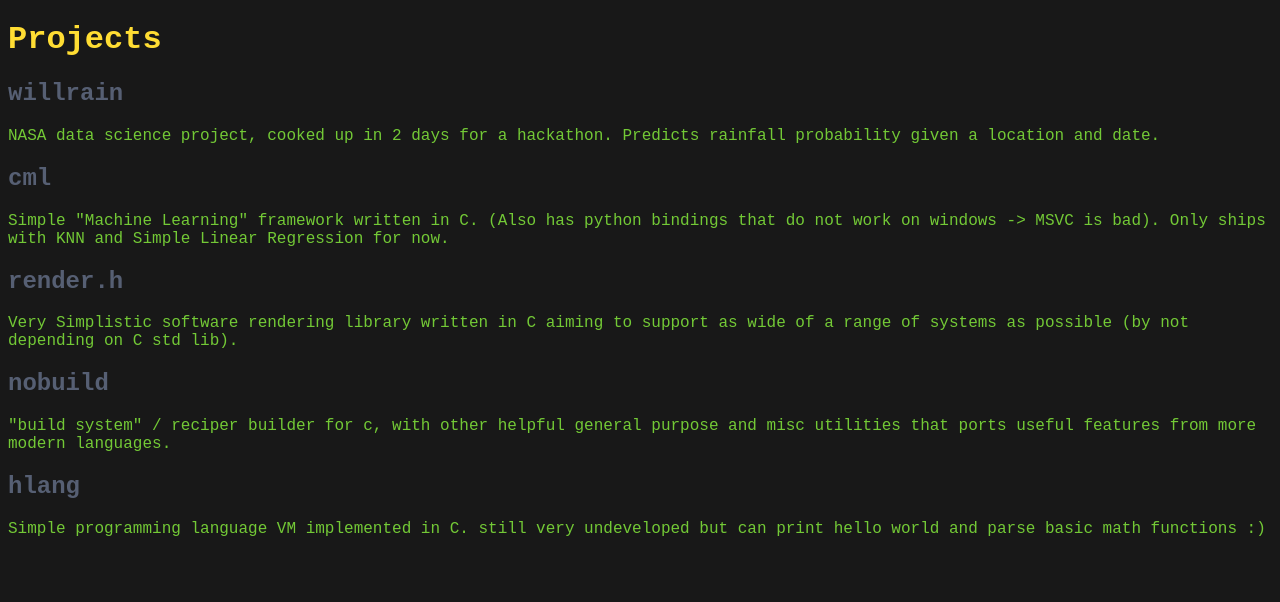
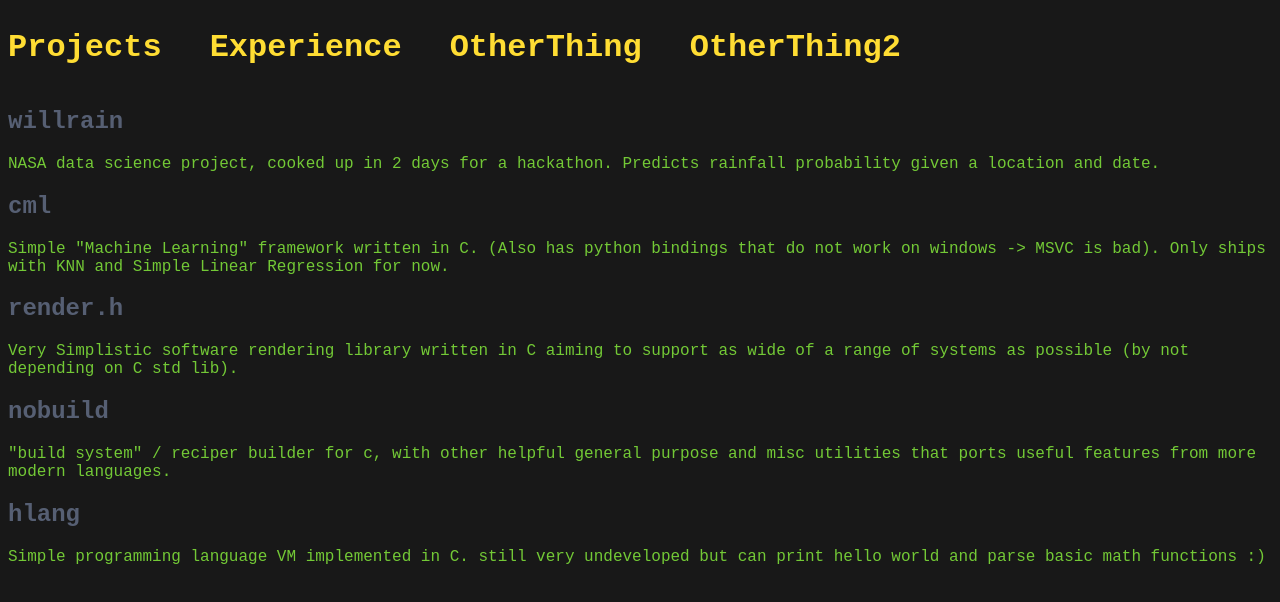
Before and after one commit to Shabani005/Shabani005.github.io, a plain HTML site: page index.html in a window 1280 px wide. Drawn offline with Linux system fonts and the light colour scheme; a web font is replaced by a local one.

Commit message:
simplified personal page

```diff
--- a/index.html
+++ b/index.html
@@ -5,7 +5,12 @@
     </head>
 
     <body>
-        <h1>Projects</h1>
+        <div class="header-top">
+            <h1>Projects</h1>
+            <h1>Experience</h1>
+            <h1>OtherThing</h1>
+            <h1>OtherThing2</h1>
+        </div>
             <h2>willrain</h2>
             <p>
                 NASA data science project, cooked up in 2 days for a hackathon. Predicts rainfall probability given a location and date.
--- a/style.css
+++ b/style.css
@@ -11,6 +11,11 @@
     --my-grey: #565f73;
 }
 
+.header-top {
+    display: flex;
+    align-items: vertical;
+    gap: 3rem;
+}
 
 body {
     font-family: '0xproto', monospace;
```
